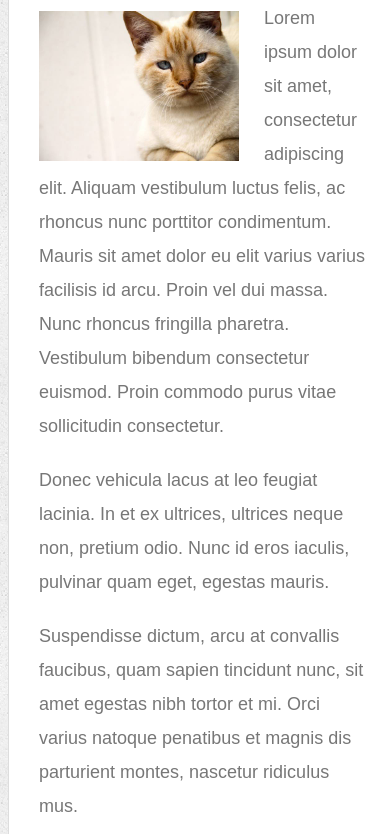
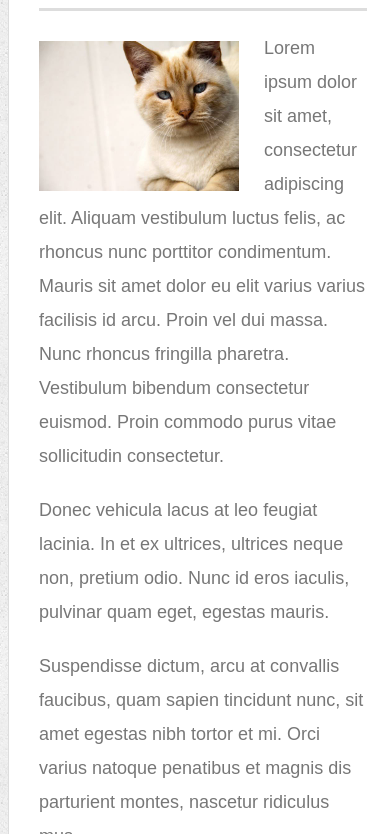
Before and after one commit to vybalanzat/poshi, a plain HTML site: page index.html in a window 390 px wide. Shown: the part 285-1119 px from the top of the page. Drawn offline with Linux system fonts and the light colour scheme.

Commit message:
css updates

```diff
--- a/assets/css/style.css
+++ b/assets/css/style.css
@@ -271,4 +271,8 @@ body {
       width: 100%;
     }
 
+    .main-section {
+      margin-top: 30px;
+
+    }
   }
```
